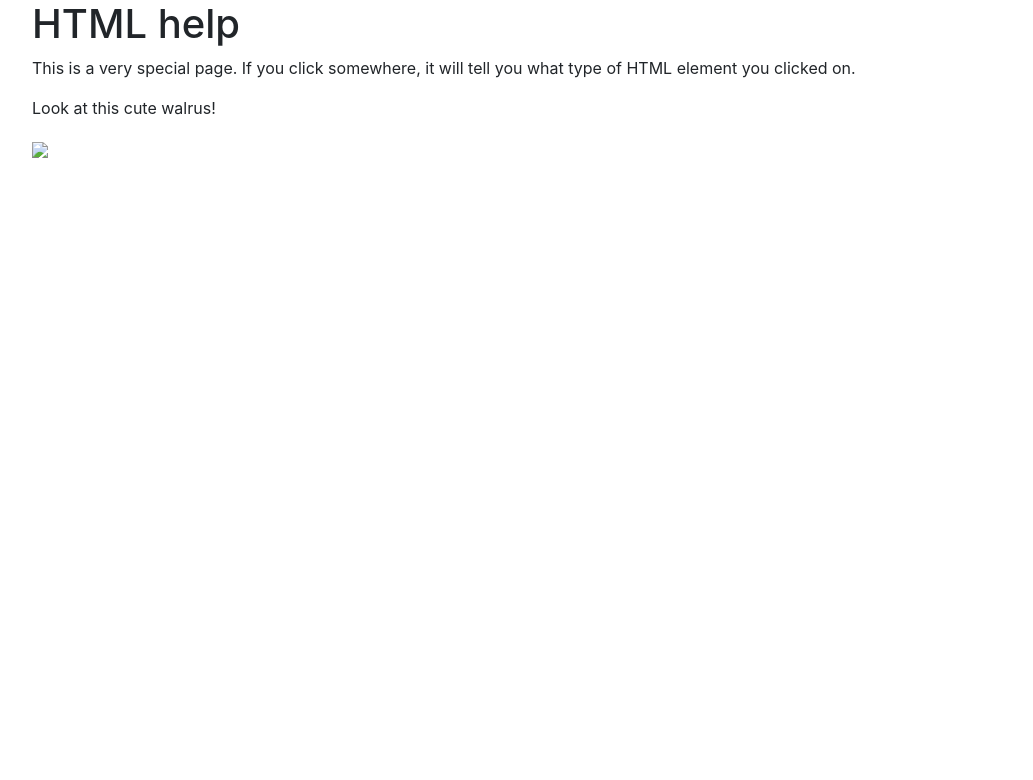
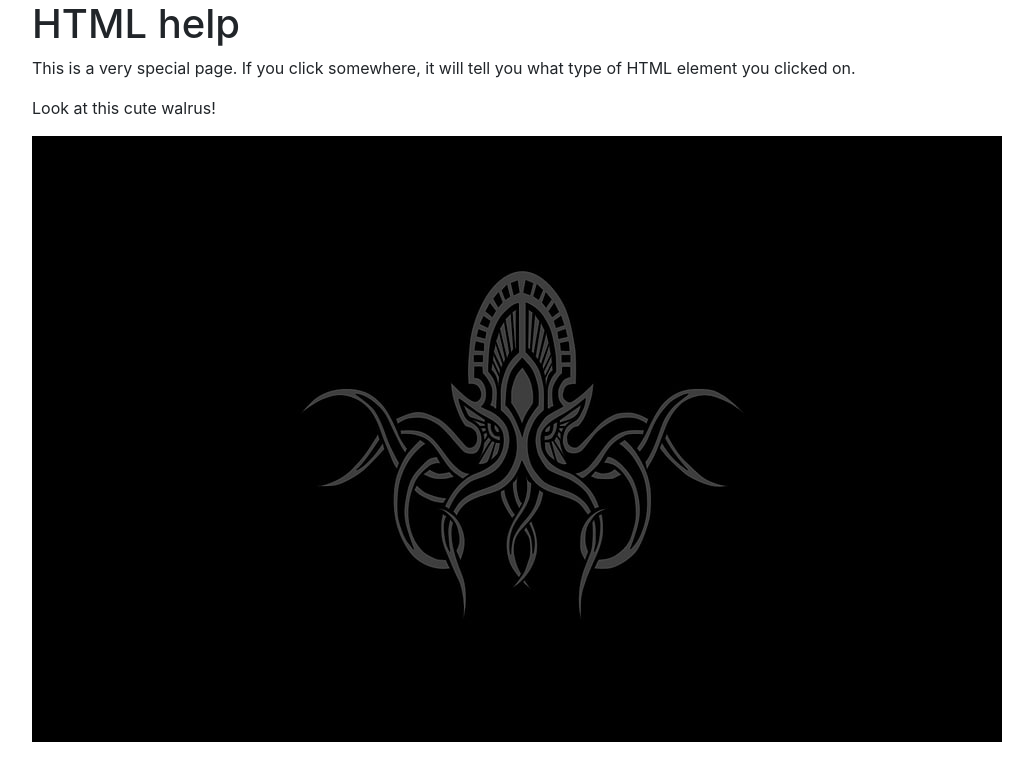
Before and after one commit to WiseFool92/j, a plain HTML site: page index.html in a window 1280 px wide. Shown: the whole page, without its empty margins (53-1086 px from the left). Drawn offline with nearby package versions, Linux system fonts and the light colour scheme.

Commit message:
fixed image

```diff
--- a/index.html
+++ b/index.html
@@ -13,7 +13,7 @@
       <p>This is a very special page. If you click somewhere, it will tell you what type of HTML element you clicked on.</p>
 
       <p>Look at this cute walrus!</p>
-      <img src="img/logo2.jpg.jpg">
+      <img src="img/logo2.jpg">
     </div>
   </body>
 </html>
```
